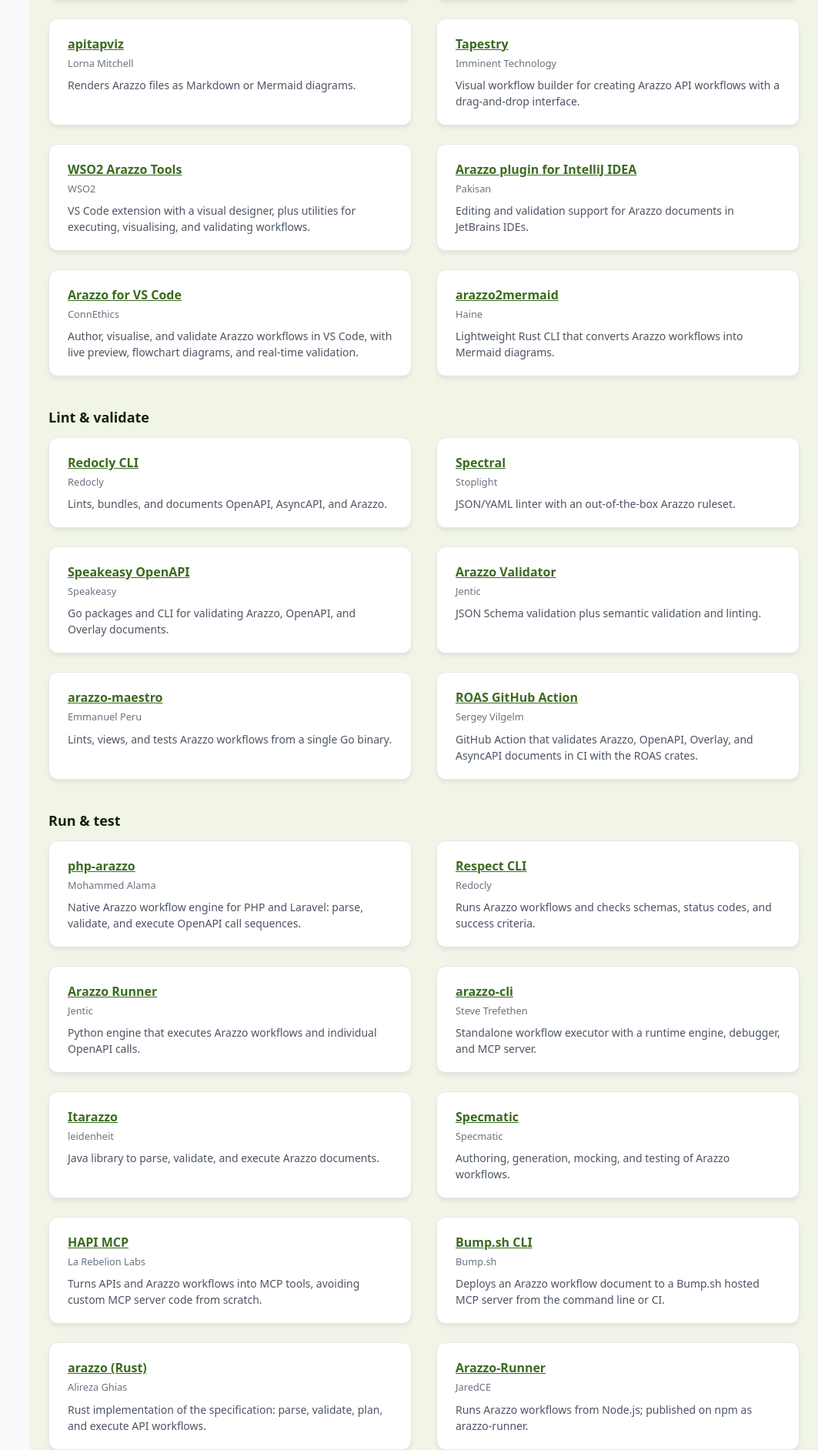
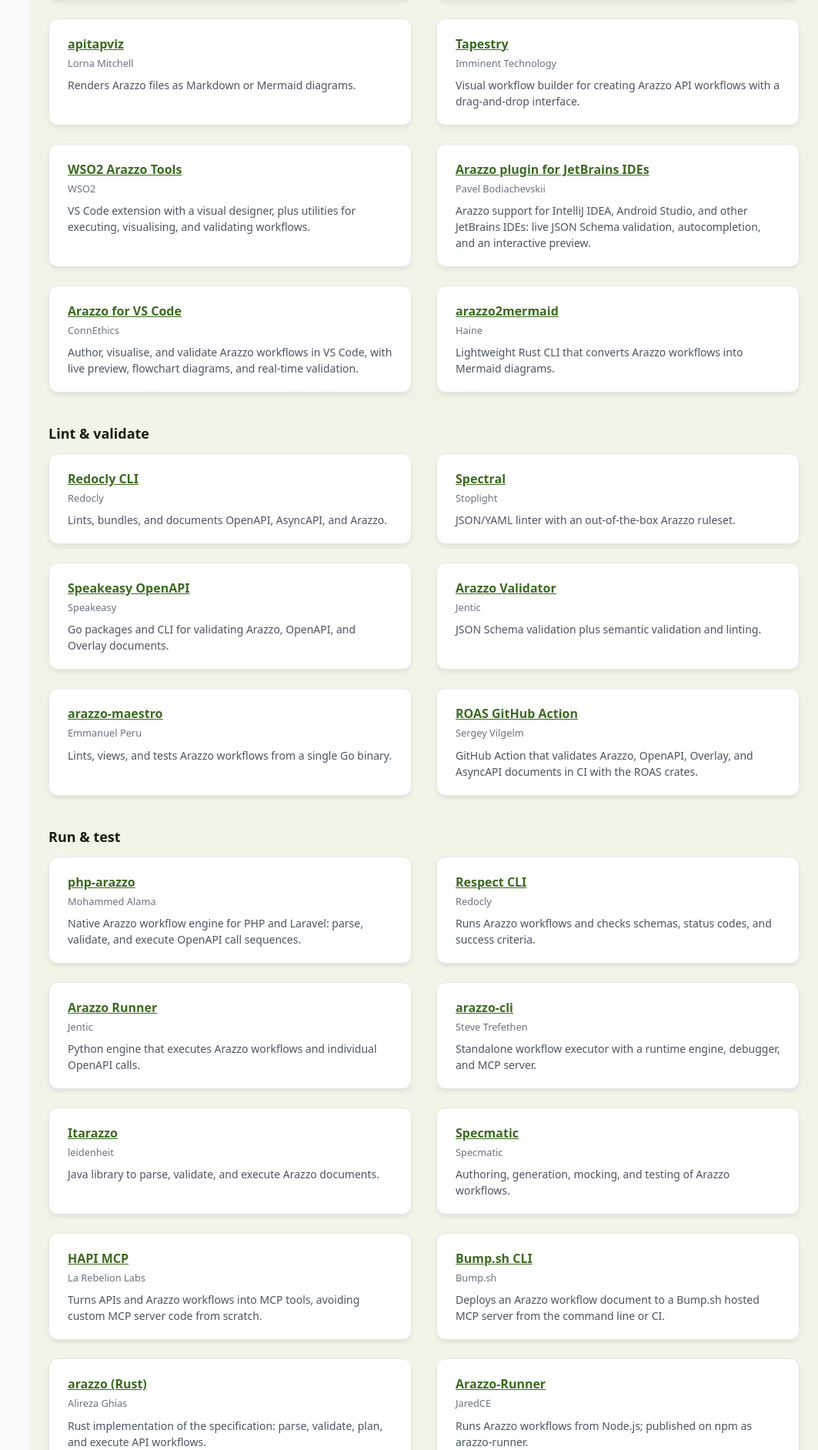
Before and after one commit to usearazzo/website, a Jekyll site: the page built from pages/ecosystem.html, in a window 1280 px wide. Shown: the part 2278-4162 px from the top of the page at 77% size, without its empty margins (217-1280 px from the left). Built offline with Jekyll 4.4.1, drawn with Linux system fonts in a browser that asks for light colours.

Commit message:
fix(ecosystem): credit and describe the JetBrains Arazzo plugin accurately
Closes #24

```diff
--- a/pages/ecosystem.html
+++ b/pages/ecosystem.html
@@ -186,9 +186,9 @@
             <span class="note">VS Code extension with a visual designer, plus utilities for executing, visualising, and validating workflows.</span>
           </li>
           <li>
-            <a href="https://plugins.jetbrains.com/plugin/28079-arazzo" target="_blank" rel="noopener noreferrer">Arazzo plugin for IntelliJ IDEA</a>
-            <small>Pakisan</small>
-            <span class="note">Editing and validation support for Arazzo documents in JetBrains IDEs.</span>
+            <a href="https://plugins.jetbrains.com/plugin/28079-arazzo" target="_blank" rel="noopener noreferrer">Arazzo plugin for JetBrains IDEs</a>
+            <small>Pavel Bodiachevskii</small>
+            <span class="note">Arazzo support for IntelliJ IDEA, Android Studio, and other JetBrains IDEs: live JSON Schema validation, autocompletion, and an interactive preview.</span>
           </li>
           <li>
             <a href="https://github.com/connEthics/arazzo-vscode" target="_blank" rel="noopener noreferrer">Arazzo for VS Code</a>
```
